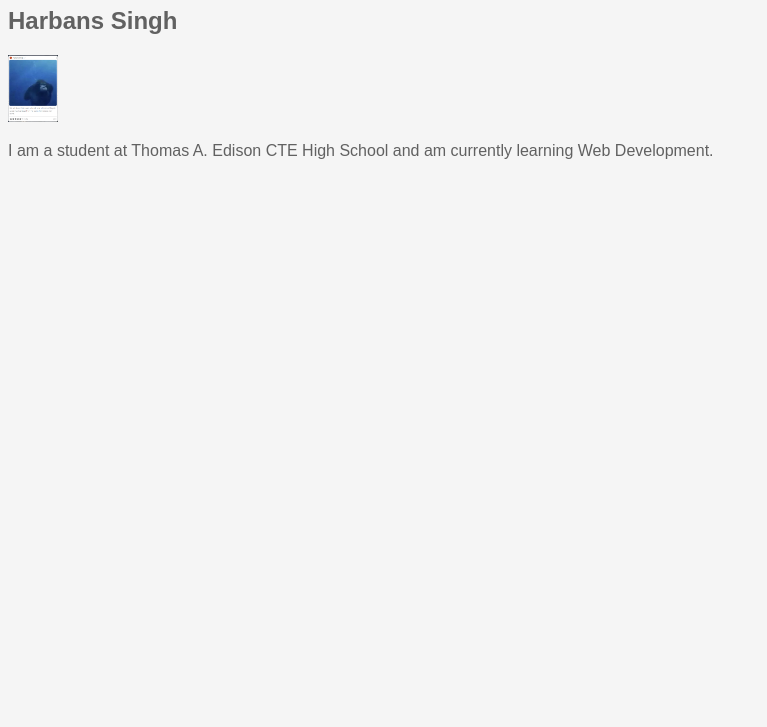
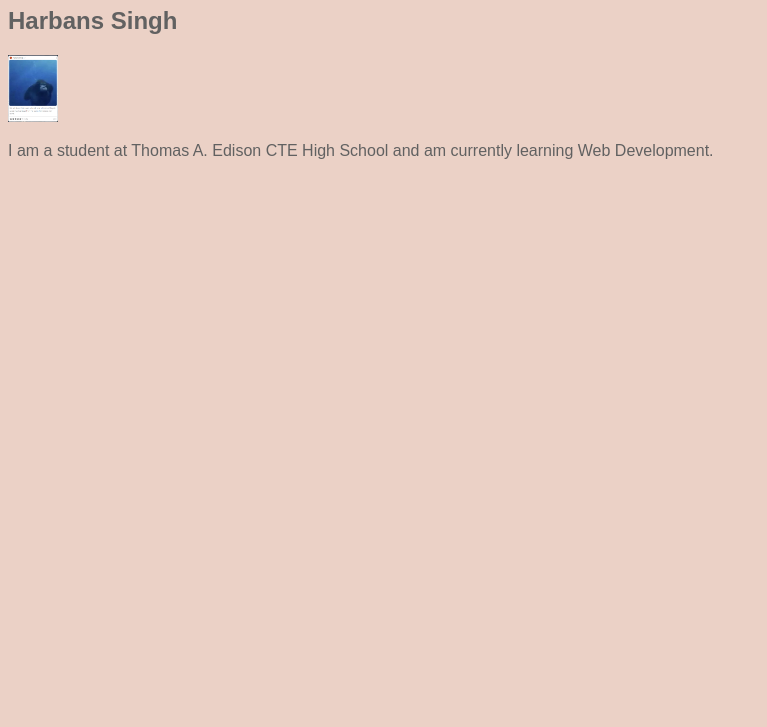
Before and after one commit to HarbansS/index.html, a plain HTML site: page index.html in a window 1280 px wide. Shown: the part 73-800 px from the top of the page, without its empty margins (0-767 px from the left). Drawn offline with Linux system fonts and the light colour scheme.

Commit message:
changed background color

```diff
--- a/mystyle.css
+++ b/mystyle.css
@@ -3,7 +3,7 @@ html {
   width: 100%;
 }
 body{
-  background-color: #f5f5f5;
+  background-color: #ebd1c6;
   font-family: Arial, Helvetica, sans-serif;
   color: #616161;
 }
```
